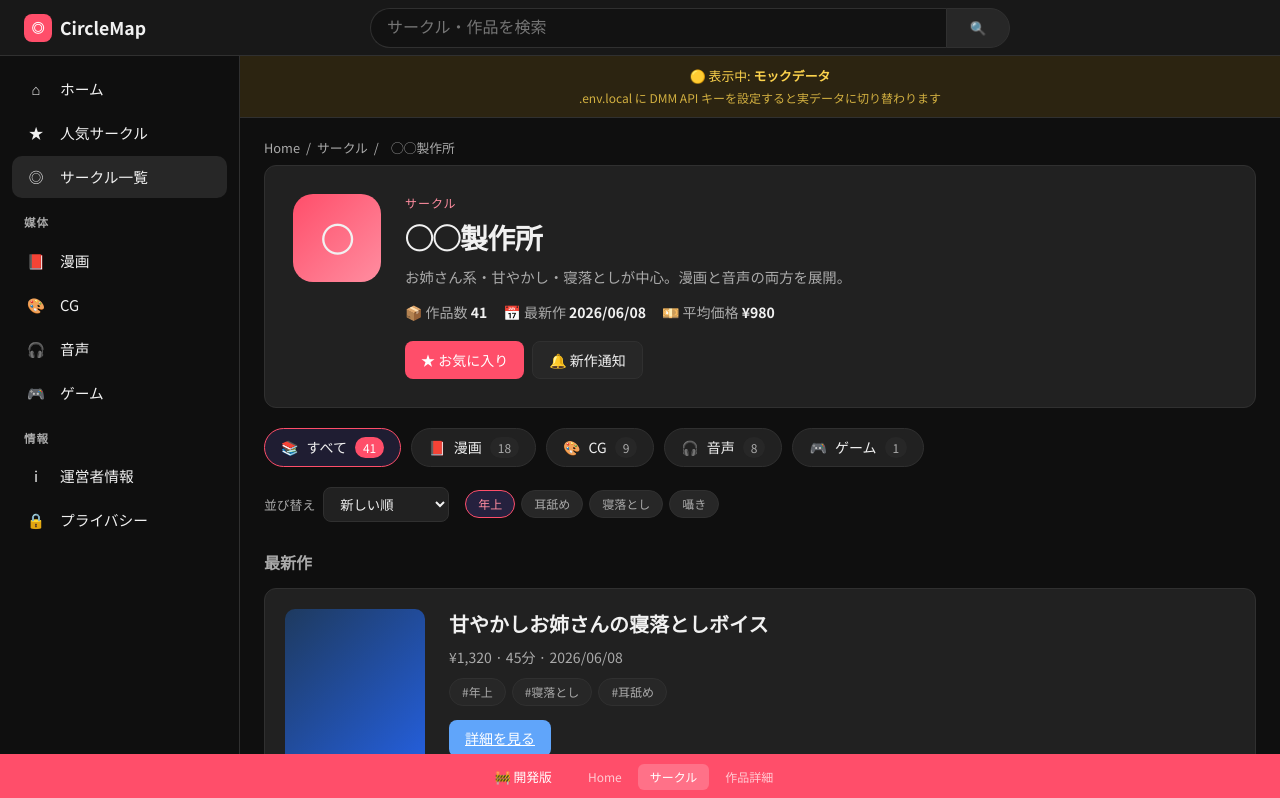
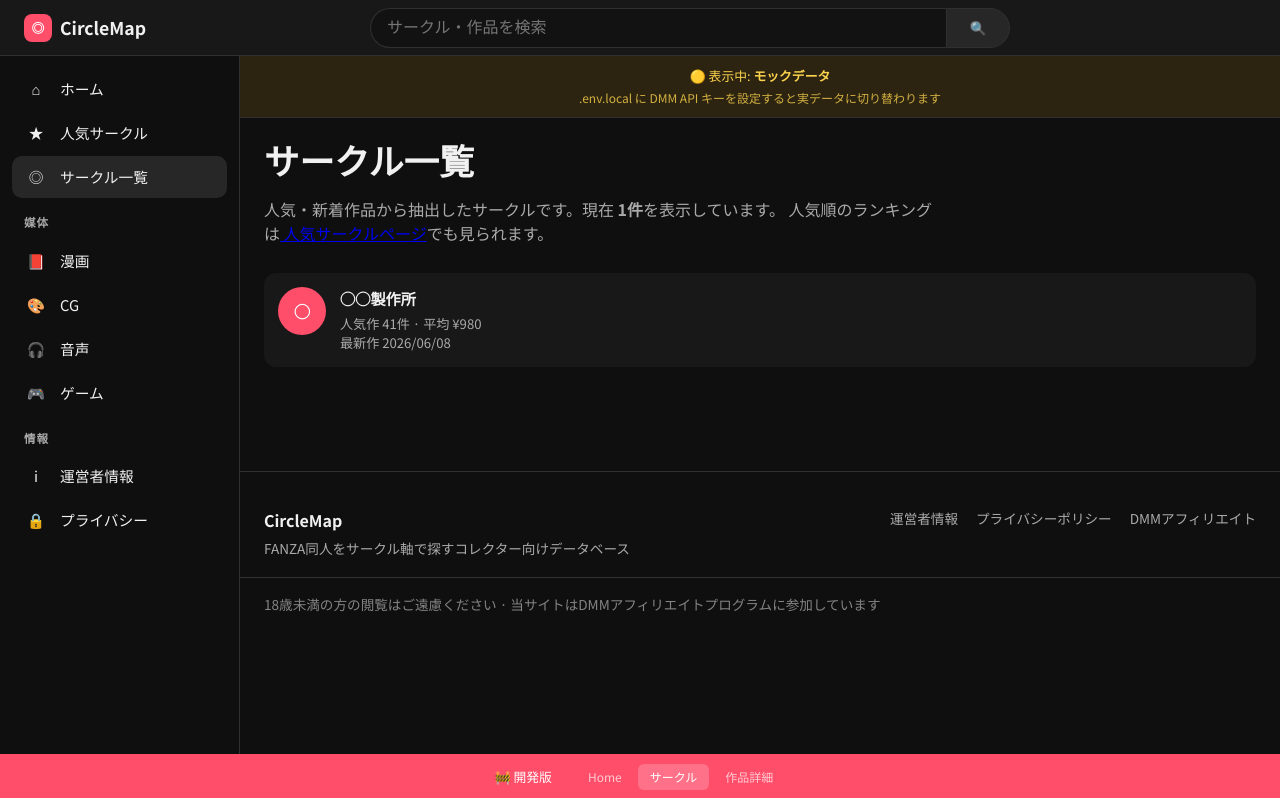
Before and after one commit to shoichimatsumoto/circlemap, a Next.js app: page /circle in a window 1280 px wide. Shown: the top 798 px of the page. Built offline with nearby package versions, Linux system fonts and the light colour scheme.

Commit message:
サークル増加

```diff
--- a/src/app/circle/page.tsx
+++ b/src/app/circle/page.tsx
@@ -1,8 +1,9 @@
 import Link from "next/link";
+import { CirclePageClient } from "@/components/CirclePageClient";
+import { CircleCard } from "@/components/CircleCard";
+import { DataModeBanner } from "@/components/DataModeBanner";
 import { PageShell } from "@/components/PageShell";
-import { CirclePageClient } from "@/components/CirclePageClient";
-import { DataModeBanner } from "@/components/DataModeBanner";
-import { getCirclePage } from "@/lib/data";
+import { getCirclePage, getDiscoverableCircles } from "@/lib/data";
 
 export const dynamic = "force-dynamic";
 
@@ -12,21 +13,50 @@ type Props = {
 
 export default async function CirclePage({ searchParams }: Props) {
   const { id } = await searchParams;
-  const { circle, works, featured, source } = await getCirclePage(id ?? "demo");
+
+  if (!id) {
+    const { circles, source } = await getDiscoverableCircles(80);
+
+    return (
+      <PageShell active="circle">
+        <DataModeBanner source={source} />
+        <div className="feed-wrap page-main">
+          <header className="page-header">
+            <h1>サークル一覧</h1>
+            <p className="page-desc">
+              人気・新着作品から抽出したサークルです。現在{" "}
+              <strong>{circles.length}件</strong>を表示しています。
+              人気順のランキングは
+              <Link href="/circles"> 人気サークルページ</Link>
+              でも見られます。
+            </p>
+          </header>
+
+          <div className="yt-channel-list">
+            {circles.map((circle) => (
+              <CircleCard key={circle.id} circle={circle} />
+            ))}
+          </div>
+        </div>
+      </PageShell>
+    );
+  }
+
+  const { circle, works, featured, source } = await getCirclePage(id);
 
   return (
     <PageShell active="circle">
       <DataModeBanner source={source} />
-      <main className="container">
+      <div className="feed-wrap">
         <nav className="breadcrumb">
           <Link href="/">Home</Link>
           <span>/</span>
-          <Link href="/circle">サークル</Link>
+          <Link href="/circle">サークル一覧</Link>
           <span>/</span>
           <span>{circle.name}</span>
         </nav>
         <CirclePageClient circle={circle} works={works} featured={featured} />
-      </main>
+      </div>
     </PageShell>
   );
 }
--- a/src/app/circles/page.tsx
+++ b/src/app/circles/page.tsx
@@ -2,12 +2,12 @@ import Link from "next/link";
 import { CircleCard } from "@/components/CircleCard";
 import { DataModeBanner } from "@/components/DataModeBanner";
 import { PageShell } from "@/components/PageShell";
-import { getPopularCircles } from "@/lib/data";
+import { getDiscoverableCircles } from "@/lib/data";
 
 export const dynamic = "force-dynamic";
 
 export default async function CirclesPage() {
-  const { circles, source } = await getPopularCircles(20);
+  const { circles, source } = await getDiscoverableCircles(60);
 
   return (
     <PageShell active="circles">
--- a/src/app/page.tsx
+++ b/src/app/page.tsx
@@ -20,7 +20,7 @@ export default async function HomePage() {
   ] = await Promise.all([
     getPopularWorks(12),
     getLatestWorks(12),
-    getPopularCircles(8),
+    getPopularCircles(12),
   ]);
 
   const source =
--- a/src/lib/data.ts
+++ b/src/lib/data.ts
@@ -76,19 +76,7 @@ export async function getPopularWorks(limit = 12): Promise<{
   return { works: DEMO_WORKS.slice(0, limit), source: "mock" };
 }
 
-export async function getPopularCircles(limit = 8): Promise<{
-  circles: Circle[];
-  source: DataSource;
-}> {
-  if (hasDmmCredentials()) {
-    try {
-      const json = await fetchPopularDoujinItems(80, 1);
-      const works = parseResponse(json);
-
-      if (works.length === 0) {
-        throw new Error("No popular works");
-      }
-
+function collectCirclesFromWorks(works: Work[], limit: number): Circle[] {
   const grouped = new Map<string, Work[]>();
   for (const work of works) {
     const list = grouped.get(work.circleId) ?? [];
@@ -96,7 +84,7 @@ export async function getPopularCircles(limit = 8): Promise<{
     grouped.set(work.circleId, list);
   }
 
-      const circles = [...grouped.entries()]
+  return [...grouped.entries()]
     .sort((a, b) => {
       if (b[1].length !== a[1].length) {
         return b[1].length - a[1].length;
@@ -106,16 +94,48 @@ export async function getPopularCircles(limit = 8): Promise<{
     .slice(0, limit)
     .map(([id, circleWorks]) => buildCircleFromWorks(id, circleWorks))
     .filter((circle): circle is Circle => circle !== null);
+}
+
+async function fetchWorksForCircleDiscovery(): Promise<Work[]> {
+  const results = await Promise.allSettled([
+    fetchPopularDoujinItems(100, 1),
+    fetchPopularDoujinItems(100, 101),
+    fetchDoujinMangaItems(100, 1),
+    fetchDoujinMangaItems(100, 101),
+  ]);
+
+  return dedupeWorks(
+    results.flatMap((result) =>
+      result.status === "fulfilled" ? parseResponse(result.value) : []
+    )
+  );
+}
+
+export async function getDiscoverableCircles(limit = 50): Promise<{
+  circles: Circle[];
+  source: DataSource;
+}> {
+  if (hasDmmCredentials()) {
+    try {
+      const works = await fetchWorksForCircleDiscovery();
+      const circles = collectCirclesFromWorks(works, limit);
 
       if (circles.length > 0) {
         return { circles, source: "dmm" };
       }
     } catch (error) {
-      console.error("[CircleMap] DMM popular circles failed:", error);
+      console.error("[CircleMap] DMM discover circles failed:", error);
     }
   }
 
   return { circles: [DEMO_CIRCLE], source: "mock" };
+}
+
+export async function getPopularCircles(limit = 8): Promise<{
+  circles: Circle[];
+  source: DataSource;
+}> {
+  return getDiscoverableCircles(limit);
 }
 
 export async function getWorksByMedia(
```
Lines whose indentation alone changed are shown as unchanged.
